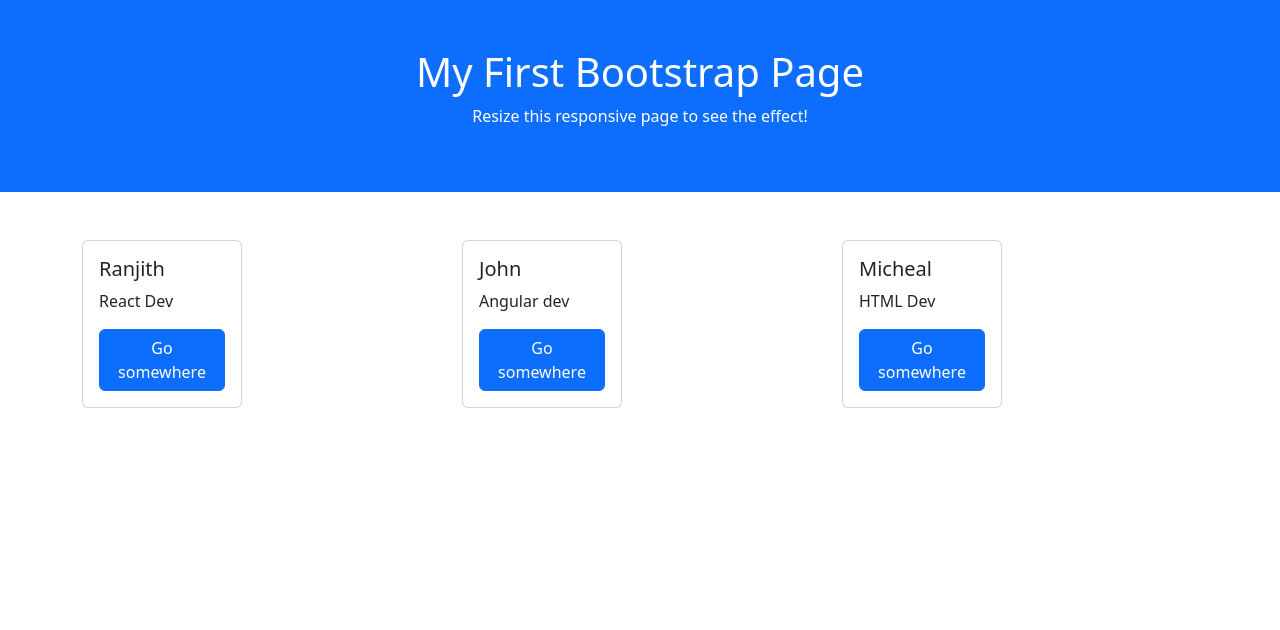
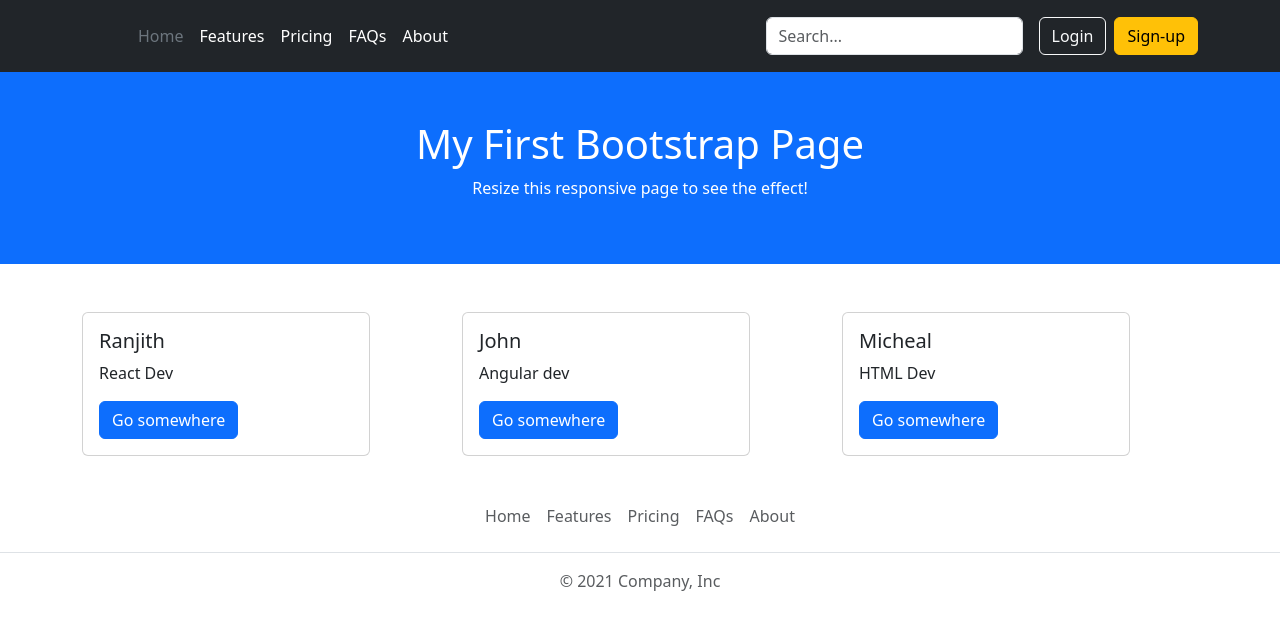
Before and after one commit to Ranjithbaswaraju/vite-react-app, a React (Vite) app: page / in a window 1280 px wide. Shown: the top 630 px of the page. Built offline with nearby package versions, Linux system fonts and the light colour scheme.

Commit message:
bootstrap-webpage

```diff
--- a/src/App.jsx
+++ b/src/App.jsx
@@ -1,39 +1,17 @@
-
-import Button from "./Button/button"
-import Heading from "./header/header"
-import CustomRectangleCard from './components/bootstrap/custom-card'
-import { employeeDetails } from "./data/employedata"
-import FirstComponent from "./components/bootstrap/first-component"
+import Header from "./components/bootstrap/bootstrapheader"
+import Footer from "./components/bootstrap/footer";
+import Card from "./components/bootstrap/first-component"
 
 
 const App=()=>{
+  return(
+    <>
 
+    <Header/>
+    <Card/>
+    <Footer/>
+    </>
 
-  // return(
-  //  <div>
-  //   {/* <Button/>
-  //   <Heading/> */}
-
-  //   <CustomRectangleCard text="Ranjith" title="React developer"/>
-  //  </div>
-
-
-  // )
-
-  return(
-    <div>
-<FirstComponent/>
-
-      {/* {
-        employeeDetails.map(each=>{
-          return(
-            <>
-            <CustomRectangleCard text={each.name} title={each.designation}/>
-            </>
-          )
-        })
-      } */}
-    </div>
   )
 }
 export default App;
--- /dev/null
+++ b/src/components/bootstrap/bootstrapheader.jsx
@@ -0,0 +1,73 @@
+
+
+
+
+const Header=()=>{
+    return(
+        <header className="p-3 bg-dark text-white">
+  <div className="container">
+    <div className="d-flex flex-wrap align-items-center justify-content-center justify-content-lg-start">
+      <a
+        href="/"
+        className="d-flex align-items-center mb-2 mb-lg-0 text-white text-decoration-none"
+      >
+        <svg
+          className="bi me-2"
+          width={40}
+          height={32}
+          role="img"
+          aria-label="Bootstrap"
+        >
+          <use xlinkHref="#bootstrap" />
+        </svg>
+      </a>
+      <ul className="nav col-12 col-lg-auto me-lg-auto mb-2 justify-content-center mb-md-0">
+        <li>
+          <a href="#" className="nav-link px-2 text-secondary">
+            Home
+          </a>
+        </li>
+        <li>
+          <a href="#" className="nav-link px-2 text-white">
+            Features
+          </a>
+        </li>
+        <li>
+          <a href="#" className="nav-link px-2 text-white">
+            Pricing
+          </a>
+        </li>
+        <li>
+          <a href="#" className="nav-link px-2 text-white">
+            FAQs
+          </a>
+        </li>
+        <li>
+          <a href="#" className="nav-link px-2 text-white">
+            About
+          </a>
+        </li>
+      </ul>
+      <form className="col-12 col-lg-auto mb-3 mb-lg-0 me-lg-3">
+        <input
+          type="search"
+          className="form-control form-control-dark"
+          placeholder="Search..."
+          aria-label="Search"
+        />
+      </form>
+      <div className="text-end">
+        <button type="button" className="btn btn-outline-light me-2">
+          Login
+        </button>
+        <button type="button" className="btn btn-warning">
+          Sign-up
+        </button>
+      </div>
+    </div>
+  </div>
+</header>
+
+    )
+}
+export default Header;
--- a/src/components/bootstrap/custom-card.jsx
+++ b/src/components/bootstrap/custom-card.jsx
@@ -3,7 +3,7 @@ import Card from 'react-bootstrap/Card';
 
 function CustomRectangleCard({text,title}) {
   return (
-    <Card style={{ width: '10rem' }}>
+    <Card style={{ width: '18rem' }}>
       {/* <Card.Img variant="top" src="holder.js/100px180" /> */}
       <Card.Body>
         <Card.Title>{text}</Card.Title>
--- /dev/null
+++ b/src/components/bootstrap/footer.jsx
@@ -0,0 +1,39 @@
+
+
+const Footer=()=>{
+    return(
+<footer className="py-3 my-4">
+  <ul className="nav justify-content-center border-bottom pb-3 mb-3">
+    <li className="nav-item">
+      <a href="#" className="nav-link px-2 text-muted">
+        Home
+      </a>
+    </li>
+    <li className="nav-item">
+      <a href="#" className="nav-link px-2 text-muted">
+        Features
+      </a>
+    </li>
+    <li className="nav-item">
+      <a href="#" className="nav-link px-2 text-muted">
+        Pricing
+      </a>
+    </li>
+    <li className="nav-item">
+      <a href="#" className="nav-link px-2 text-muted">
+        FAQs
+      </a>
+    </li>
+    <li className="nav-item">
+      <a href="#" className="nav-link px-2 text-muted">
+        About
+      </a>
+    </li>
+  </ul>
+  <p className="text-center text-muted">© 2021 Company, Inc</p>
+</footer>
+
+
+    )
+}
+export default Footer
```
Also changed, not shown: src/components/bootstrap/curoseul.jsx (added).
